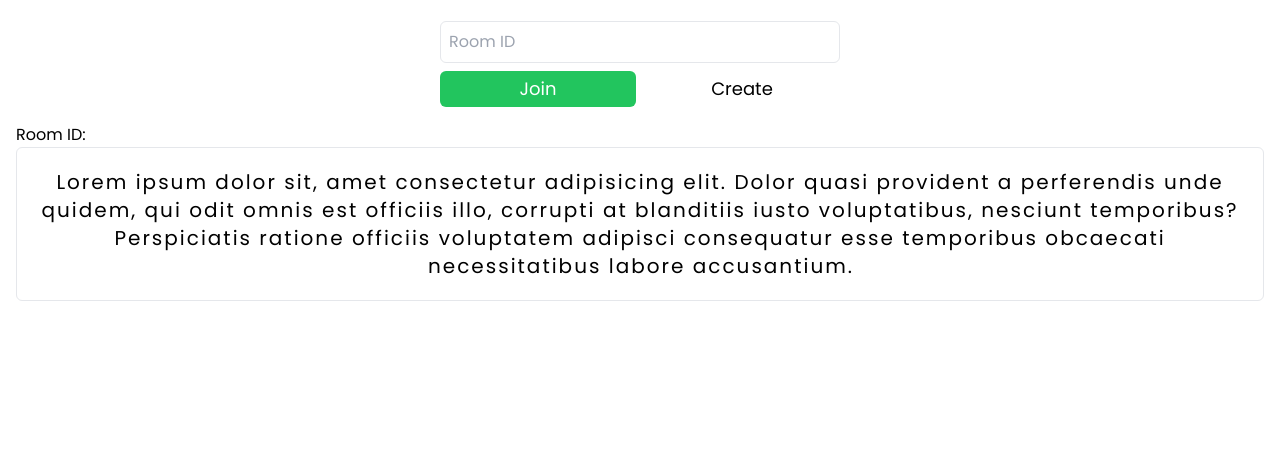
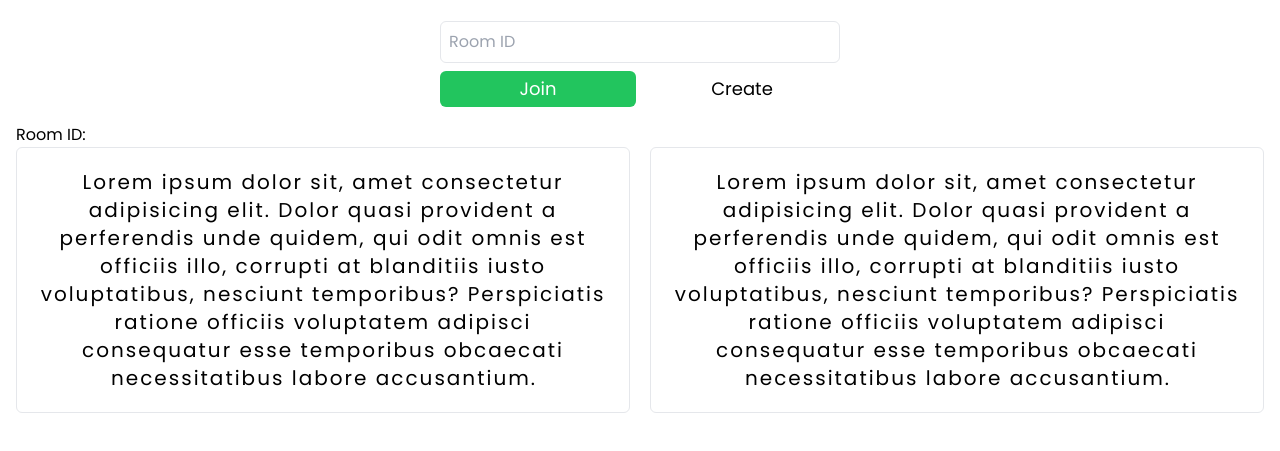
Before and after one commit to pengpa0012/type-race, a website: page index.html in a window 1280 px wide. Shown: the part 99-550 px from the top of the page. Drawn offline with nearby package versions, Linux system fonts and the light colour scheme.

Commit message:
added cursor on enemy

```diff
--- a/index.html
+++ b/index.html
@@ -20,8 +20,13 @@
     </div>
     <div class="">
       <h2 class="text-md room-id">Room ID:</h2>
-      <div class="border rounded-md p-5">
-        <p class="text text-xl text-center"></p>
+      <div class="flex gap-5">
+        <div class="border rounded-md p-5 w-full">
+          <p class="text text-xl text-center"></p>
+        </div>
+        <div class="border rounded-md p-5 w-full">
+          <p class="enemy-text text-xl text-center"></p>
+        </div>
       </div>
     </div>
   </div>
--- a/script.js
+++ b/script.js
@@ -1,14 +1,12 @@
 const text = document.querySelector(".text")
+const enemyText = document.querySelector(".enemy-text")
 const sample = "Lorem ipsum dolor sit, amet consectetur adipisicing elit. Dolor quasi provident a perferendis unde quidem, qui odit omnis est officiis illo, corrupti at blanditiis iusto voluptatibus, nesciunt temporibus? Perspiciatis ratione officiis voluptatem adipisci consequatur esse temporibus obcaecati necessitatibus labore accusantium."
 
-sample.split("").forEach(el => {
-  const span = document.createElement("span")
-  span.textContent = el
-  span.classList = "letter border border-transparent"
-  text.appendChild(span)
-})
+generateLetters(sample, false, text)
+generateLetters(sample, true, enemyText)
 
 const letters = document.querySelectorAll(".letter")
+const enemyLetters = document.querySelectorAll(".enemy-letter")
 const joinBtn = document.querySelector(".join-btn")
 const createBtn = document.querySelector(".create-btn")
 const roomInput = document.querySelector(".room-input")
@@ -18,11 +16,12 @@ let cursor = 0
 let roomID
 
 window.addEventListener("keydown", e => {
+  if(!roomID) return
   if(e.key == letters[cursor].textContent) {
     letters[cursor].classList.add("text-white", "bg-green-500")
     cursor++
   }
-  // sendData(`Room-${roomID}-${cursor}`)
+  sendData(JSON.stringify(`Room-${roomID}-${cursor}`))
 })
 
 joinBtn.addEventListener("click", () => enterRoom(true))
@@ -42,6 +41,9 @@ socket.addEventListener('message', (event) => {
   if(event.data.includes("Joined") || event.data.includes("Created")) {
     roomID = event.data.split("-")[1]
     roomIDText.textContent = `Room ID: ${roomID}`
+  } else {
+    // other client current cursor
+    enemyLetters[event.data - 1].classList.add("text-white", "bg-green-500")
   }
 })
 
@@ -53,6 +55,14 @@ function sendData(data) {
   }
 }
 
+function generateLetters(arr, enemy, parent) {
+  arr.split("").forEach(el => {
+    const span = document.createElement("span")
+    span.textContent = el
+    span.classList = `${enemy ? "enemy-letter" : "letter"} border border-transparent`
+    parent.appendChild(span)
+  })
+}
 
 // Game UI
 //  -User and enemy screen
```
Also changed, not shown: websocket.js (+2 -6 lines).
